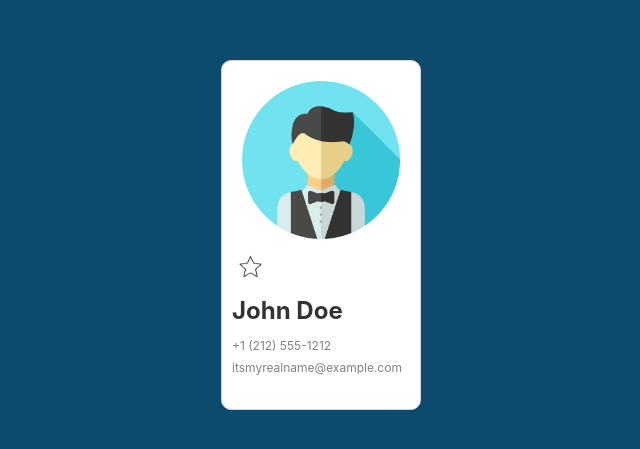
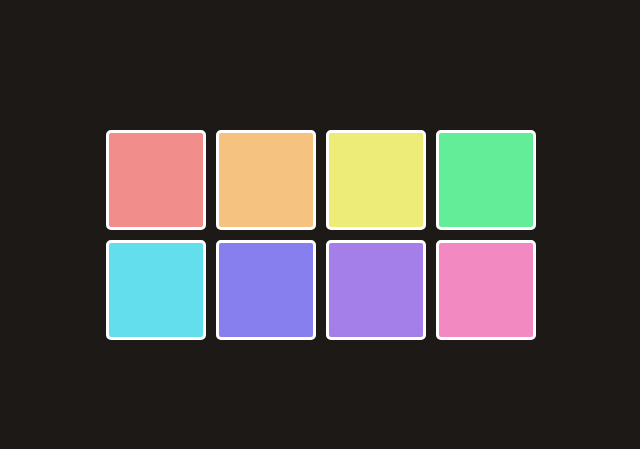
Before and after one commit to mourice-dev/Scrimba-app-typescript-React, a React (Vite) app: page / in a window 1280 px wide. Shown: the part 175-624 px from the top of the page, without its empty margins (319-959 px from the left). Built offline with nearby package versions, Linux system fonts and the light colour scheme.

Commit message:
Refactor Star component to use handleClick prop; update User component accordingly. Add Buttons component and Pads data for button rendering; implement styling in index.css.

```diff
--- /dev/null
+++ b/components/Buttons.tsx
@@ -0,0 +1,24 @@
+/** @format */
+
+import React from "react";
+import { Pads } from "../src/assets/Datas/Pads";
+
+export default function Buttons() {
+  const [pads, setPads] = React.useState(Pads);
+
+  const buttonElements = pads.map((pad) => (
+    <button
+      style={{ backgroundColor: pad.color }}
+      key={pad.id}
+      title={`Pad ${pad.id}`}
+      aria-label={`Pad ${pad.id}`}
+    ></button>
+  ));
+
+    return (
+
+    <main>
+      <div className='pad-container'>{buttonElements}</div>
+    </main>
+  );
+}
--- a/components/Star.tsx
+++ b/components/Star.tsx
@@ -2,17 +2,17 @@
 import starFilled from "../src/assets/images/star-filled.png";
 import starEmpty from "../src/assets/images/star-empty.png";
 
-type StarProps = {
-  isFilled: boolean;
-  onClick: () => void;
-};
+// type StarProps = {
+//   isFilled: boolean;
+//   onClick: () => void;
+// };
 
-export default function Star(props: StarProps) {
+export default function Star(props) {
   const starIcon = props.isFilled ? starFilled : starEmpty;
 
   return (
     <button
-      onClick={props.onClick}
+      onClick={props.HandleClick}
       aria-pressed={props.isFilled ? "true" : "false"}
       aria-label={props.isFilled ? "Remove from favorites" : "Add to favorites"}
       className='favorite-button'>
--- a/components/User.tsx
+++ b/components/User.tsx
@@ -30,7 +30,7 @@ export default function User() {
           alt='User profile picture of John Doe'
         />
         <div className='info'>
-          <Star isFilled={contact.isFavorite} onClick={toggleFavorite} />
+          <Star isFilled={contact.isFavorite} handleClick={toggleFavorite} />
           <h2 className='name'>
             {contact.firstName} {contact.lastName}
           </h2>
--- /dev/null
+++ b/src/assets/Datas/Pads.tsx
@@ -0,0 +1,49 @@
+/** @format */
+type Pad =  {
+    id: number;
+    color: string;
+    on: boolean;
+}[]
+
+export const Pads : Pad =  [
+  {
+    id: 1,
+    color: "#F18D8B",
+    on: true,
+  },
+  {
+    id: 2,
+    color: "#F5C280",
+    on: false,
+  },
+  {
+    id: 3,
+    color: "#EEEC79",
+    on: true,
+  },
+  {
+    id: 4,
+    color: "#64ED98",
+    on: true,
+  },
+  {
+    id: 5,
+    color: "#63DEED",
+    on: false,
+  },
+  {
+    id: 6,
+    color: "#877FED",
+    on: false,
+  },
+  {
+    id: 7,
+    color: "#A57FE9",
+    on: false,
+  },
+  {
+    id: 8,
+    color: "#F289C1",
+    on: true,
+  },
+];
--- a/src/index.css
+++ b/src/index.css
@@ -366,3 +366,32 @@ main {
     transform: none;
     box-shadow: none;
 }
+* {
+    box-sizing: border-box;
+}
+
+body {
+    background-color: #1C1917;
+}
+
+main {
+    display: flex;
+    justify-content: center;
+    align-items: center;
+}
+
+.pad-container {
+    display: grid;
+    grid-template-columns: repeat(4, 100px);
+    grid-template-rows: repeat(2, 100px);
+    gap: 10px;
+}
+
+button {
+    height: 100px;
+    width: 100px;
+    border: 3px solid white;
+    border-radius: 5px;
+    cursor: pointer;
+
+}
--- a/src/main.tsx
+++ b/src/main.tsx
@@ -6,13 +6,14 @@ import "./index.css";
 // import Header from "../components/Header";
 // import List from "../components/List";
 // import Mains from "../components/Mains";
-import User from "../components/User";
+// import User from "../components/User";
 // import Forms from "../components/Forms";
 // import Counting from "../components/Counting";
+import Buttons from "../components/Buttons";
 
 createRoot(document.getElementById("root")!).render(
   <StrictMode>
 
-    < User />
+    < Buttons />
   </StrictMode>,
 );
```
